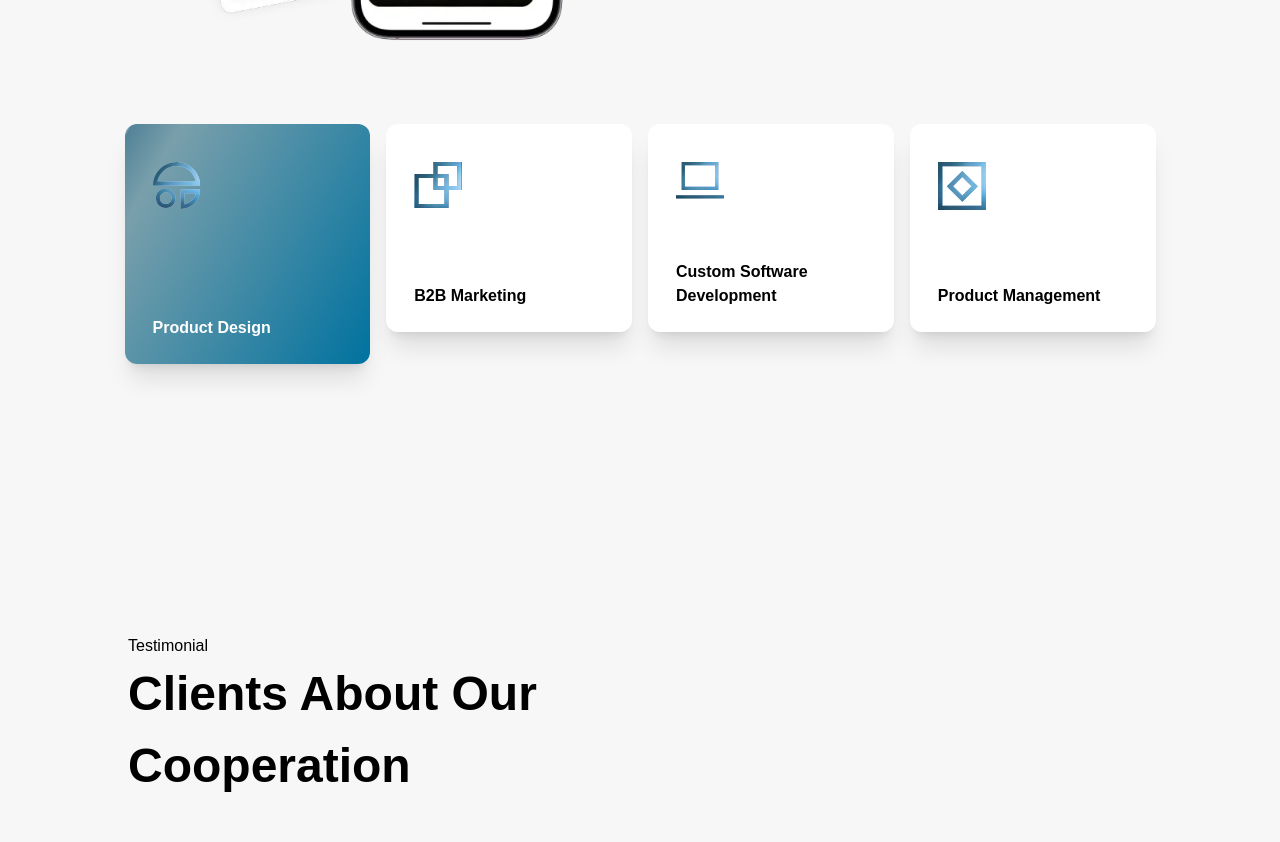
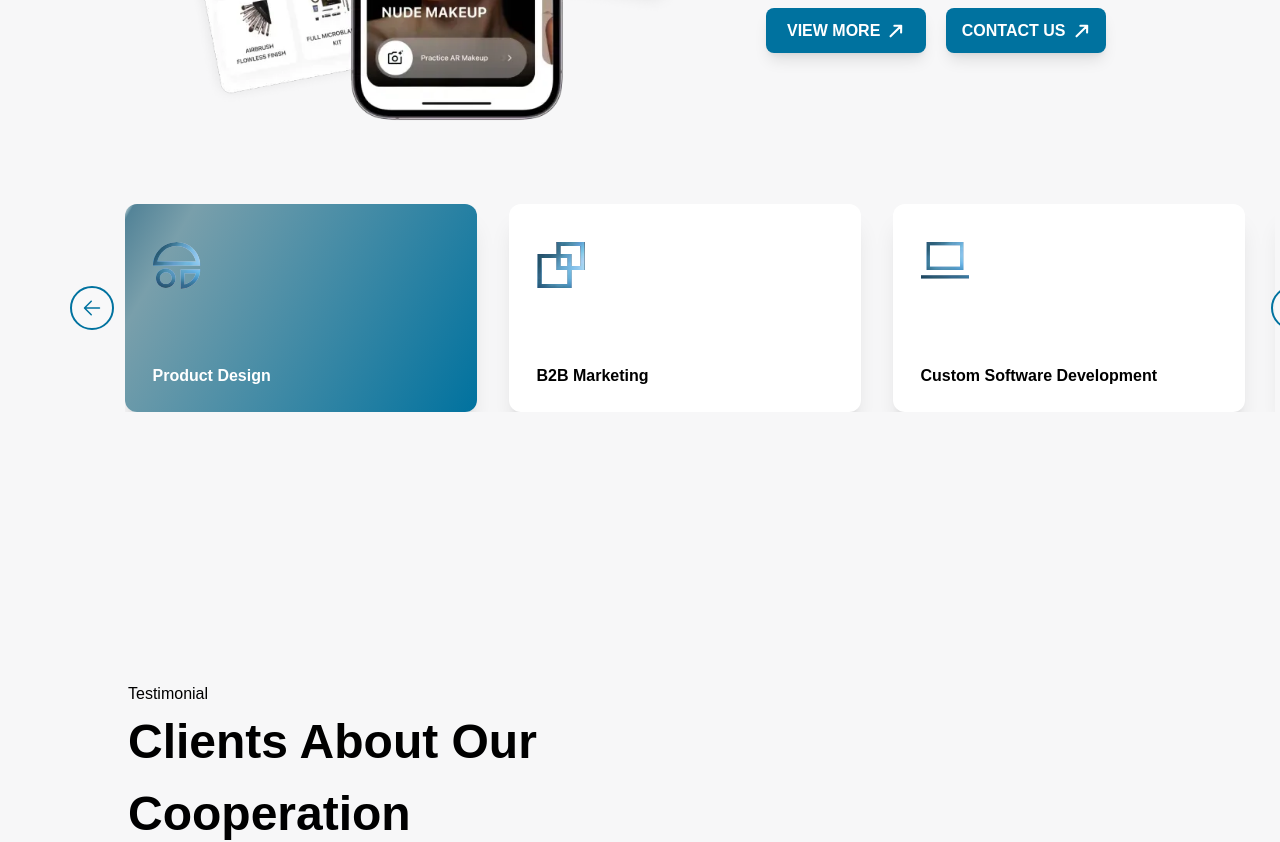
Before and after one commit to Rizu0007/digital-dost-demo, a Next.js app: page / in a window 1280 px wide. Shown: the part 1560-2402 px from the top of the page. Built offline with nearby package versions, Linux system fonts and the light colour scheme.

Commit message:
service slider till half

```diff
--- a/components/Services.jsx
+++ b/components/Services.jsx
@@ -2,6 +2,10 @@
 import { useState } from "react";
 import Image from "next/image";
 import Link from "next/link";
+import Slider from "react-slick";
+import "slick-carousel/slick/slick.css";
+import "slick-carousel/slick/slick-theme.css";
+
 
 // Service data array
 const Service = [
@@ -33,15 +37,119 @@ const Service = [
       "Experience the seamless evolution of your product from concept to MVP creation, launch, and ongoing maintenance. We provide a clear and hands-on end-to-end approach to product management solutions.",
     cardimg: "/Services/Servicescardbefore4.svg",
   },
+  {
+    imagesrc: "/Services/Services1.webp",
+    title: "Product Design",
+    description:
+      "Give your product’s idea a shape. Plan and evaluate the essential features of your product to accomplish your business goals and eliminate possible mistakes.",
+    cardimg: "/Services/Servicescardbefore1.svg",
+  },
+  {
+    imagesrc: "/Services/Services2.png",
+    title: "B2B Marketing",
+    description:
+      "Get your unique digital marketing strategy with clearly outlined goals. Work with professionals across diverse marketing channels to stand out in the market, find clients, expand opportunities, and more.",
+    cardimg: "/Services/Servicescardbefore2.svg",
+  },
+  {
+    imagesrc: "/Services/Services3.webp",
+    title: "Custom Software Development",
+    description:
+      "Custom app development tailored exclusively for your business goals.",
+    cardimg: "/Services/Servicescardbefore3.svg",
+  },
+  {
+    imagesrc: "/Services/Services4.webp",
+    title: "Product Management",
+    description:
+      "Experience the seamless evolution of your product from concept to MVP creation, launch, and ongoing maintenance. We provide a clear and hands-on end-to-end approach to product management solutions.",
+    cardimg: "/Services/Servicescardbefore4.svg",
+  },
 ];
+const CustomPrevArrow = ({ onClick }) => (
+  <div
+    className="bg-[#fff3] border-solid border-2 border-[#00729F] rounded-full h-11 w-11 flex justify-center items-center absolute left-[-55px] top-[50%] transform -translate-y-1/2 z-10"
+    onClick={onClick}
+  >
+    <Image
+      src="/Podcast/whitearrowleft.svg"
+      alt="arrow"
+      height={25}
+      width={24}
+    />
+  </div>
+);
+
+const CustomNextArrow = ({ onClick }) => (
+  <div
+    className="bg-[#fff3] border-solid border-2 border-[#00729F] rounded-full h-11 w-11 flex justify-center items-center absolute right-[-40px] top-[50%] transform -translate-y-1/2 z-10"
+    onClick={onClick}
+  >
+    <Image
+      src="/Podcast/whitearrow.svg"
+      alt="arrow"
+      height={25}
+      width={24}
+    />
+  </div>
+);
 
 export default function ServicesComponent() {
   // State to hold the currently selected service and card index
   const [selectedService, setSelectedService] = useState(Service[0]); // Initialize with the first service
   const [selectedCardIndex, setSelectedCardIndex] = useState(0); // Track the selected card index
 
+
+
+  var settings = {
+    dots: false,
+    infinite: false,
+    speed: 500,
+    slidesToShow: 4,
+    slidesToScroll: 4,
+    initialSlide: 0,
+    prevArrow: <CustomPrevArrow />,
+    nextArrow: <CustomNextArrow />,
+    responsive: [
+      {
+        breakpoint: 1300,
+        settings: {
+          slidesToShow: 3,
+          slidesToScroll: 3,
+          infinite: true,
+          dots: false
+        }
+      },
+      {
+        breakpoint: 1024,
+        settings: {
+          slidesToShow: 3,
+          slidesToScroll: 3,
+          infinite: true,
+          dots: true
+        }
+      },
+      {
+        breakpoint: 600,
+        settings: {
+          slidesToShow: 2,
+          slidesToScroll: 2,
+          initialSlide: 2
+        }
+      },
+      {
+        breakpoint: 480,
+        settings: {
+          slidesToShow: 1,
+          slidesToScroll: 1
+        }
+      }
+
+    ],
+
+  }
   return (
-    <div className=" md:px-[60px] lg:px-[100px] xl:px-[124.5px] pt-[274px] pb-[230px]">
+    <div className="mt-20 md:px-[60px] lg:px-[100px] xl:px-[124.5px] pt-[274px] pb-[230px]">
       {/* Main Service Display */}
       <div className="w-full flex justify-between h-[500px]">
         {/* Main Image */}
@@ -81,7 +189,7 @@ export default function ServicesComponent() {
               </button>
             </Link>
             <Link href='/calendly' >
-              <button className="bg-[#00729f] xl:h-[45px] xl:w-40 lg:h-[45px] lg:w-[144px] rounded-lg text-white shadow-lg font-bold text-[16px] w-full h-11 ml-5 mt-5">
+              <button className="bg-[#00729f] xl:h-[45px] xl:w-40 lg:h-[45px] lg:w-[144px] rounded-lg text-white shadow-lg font-bold text-[16px] w-full h-11 mt-5 ml-5">
                 <div className="flex justify-center">
                   <div >
                     <p>CONTACT US</p>
@@ -101,20 +209,23 @@ export default function ServicesComponent() {
       </div>
 
       {/* Service Cards */}
-      <div className="flex space-x-4 mt-10 justify-center">
+      <div className="flex mt-10 justify-center xs:hidden lg:block">
+        <Slider
+          {...settings}
+          className="w-[80vw] lg:min-w-[700px] xl:min-w-[1150px] 2xl:max-w-[1300px]  " // Fixed the class syntax
+        >
           {Service.map((srvc, index) => (
+            <div key={index} className="">
               <div
-            key={index}
-            className={`pt-[38px] pr-[30px] pb-[24px] pl-[28px] w-72 h-52 rounded-xl shadow-xl group cursor-pointer transition-all duration-300 ${
-              selectedCardIndex === index ? "bg-box grow h-60  text-white" : "bg-[#ffffff] "
+                className={`pt-[38px] pr-[30px] pb-[24px] pl-[28px] lg:w-11/12 lg:h-52 xl:w-11/12 xl:h-52 2xl:w-72 2xl:h-52 rounded-xl shadow-xl group cursor-pointer transition-all duration-300 ${selectedCardIndex === index ? "bg-box grow h-60 text-white" : "bg-[#ffffff]"
                   }`}
                 onClick={() => {
-              setSelectedService(srvc); // Update the selected service
-              setSelectedCardIndex(index); // Update the selected card index
+                  setSelectedService(srvc);
+                  setSelectedCardIndex(index);
                 }}
               >
-            <a >
-              <div className="flex flex-col item w-full h-full justify-between">
+                <a>
+                  <div className="flex flex-col w-full h-full justify-between">
                     <Image
                       className="group-hover:rotate-180 duration-300"
                       src={srvc.cardimg}
@@ -122,12 +233,16 @@ export default function ServicesComponent() {
                       height={48}
                       width={48}
                     />
-                <p className="text-[16px] font-bold ">{srvc.title}</p>
+                    <p className="text-[16px] font-bold">{srvc.title}</p>
                   </div>
                 </a>
               </div>
+            </div>
           ))}
+        </Slider>
       </div>
+
+
     </div>
   );
 }
```
Lines whose indentation alone changed are shown as unchanged.
